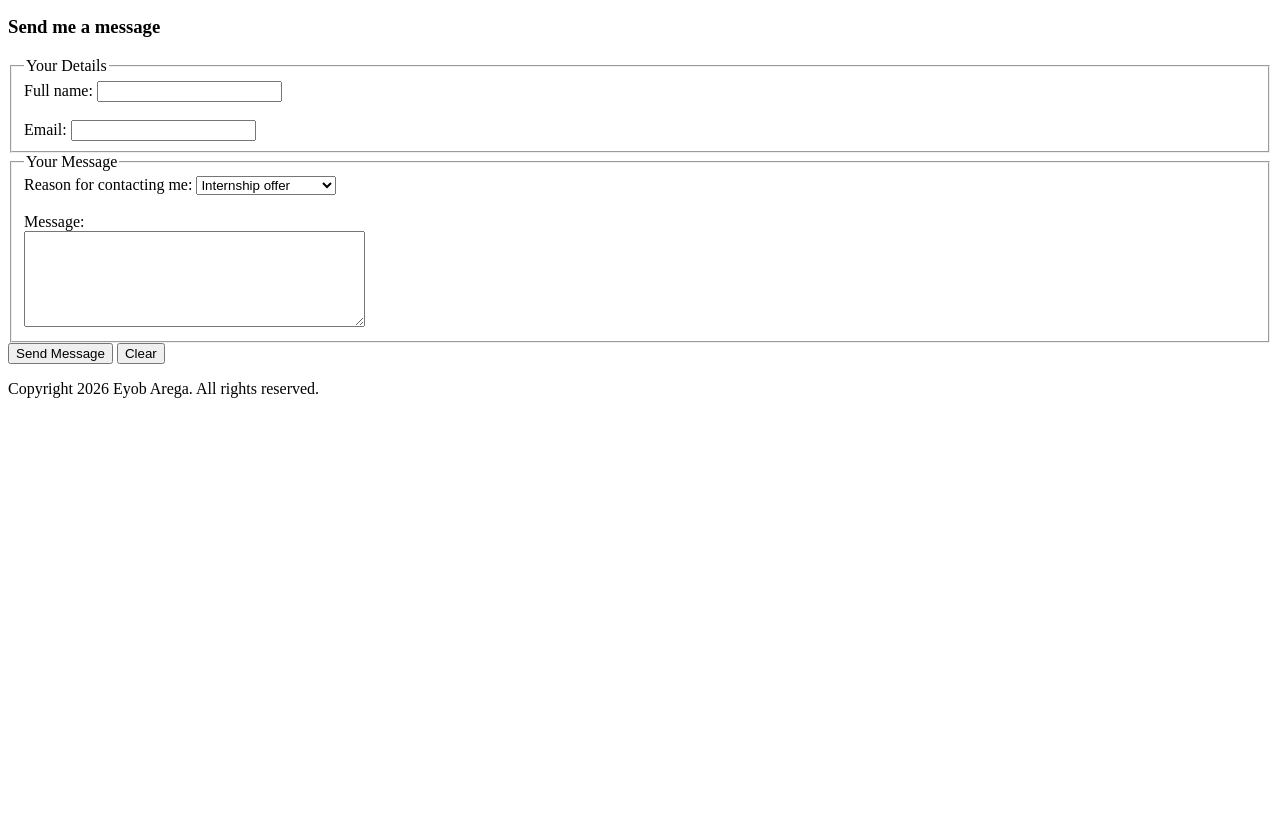
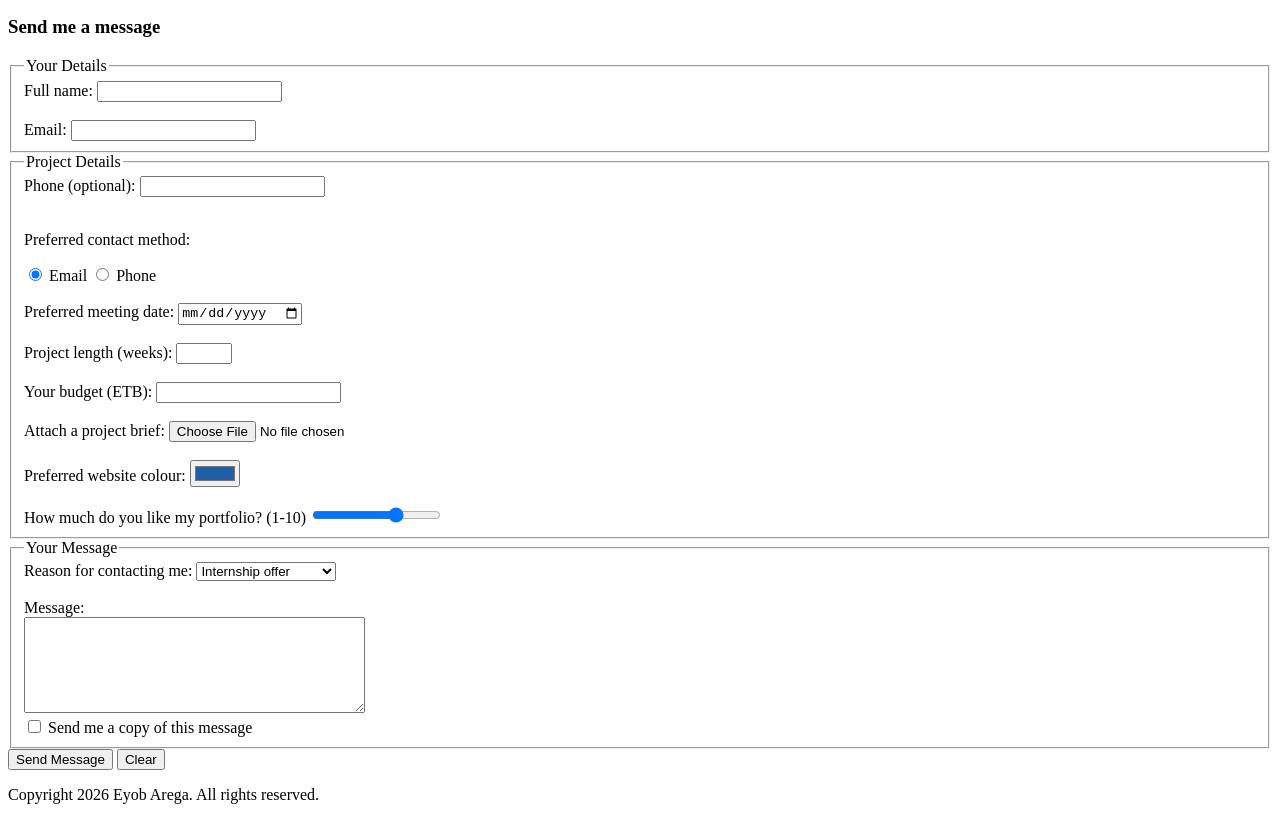
Before and after one commit to eyobarega-debug/IP-Projects, a plain HTML site: page index.html in a window 1280 px wide. Shown: the part 2619-3439 px from the top of the page. Before the commit the page ends 3033 px from the top, so only its background shows below. Drawn offline with Linux system fonts and the light colour scheme.

Commit message:
Complete Lab 10: input types, validation, and POST method

```diff
--- a/index.html
+++ b/index.html
@@ -186,21 +186,61 @@
     </map>
 
             <h3>Send me a message</h3>
-            <form action="thank-you.html" method="get">
+            <form action="thank-you.html" method="post" enctype="multipart/form-data">
 
+                <!-- Part B Validation added (required) -->
                 <fieldset>
                     <legend>Your Details</legend>
                     <label for="fullname">Full name: </label>
-                    <input type="text" id="fullname" name="fullname">
+                    <input type="text" id="fullname" name="fullname" required>
                     <br><br>
                     <label for="email">Email:</label>
-                    <input type="email" id="email" name="email">
+                    <input type="email" id="email" name="email" required>
+                </fieldset>
+
+                <!-- Part A: New Project Details group -->
+                <fieldset>
+                    <legend>Project Details</legend>
+                    <label for="phone">Phone (optional): </label>
+                    <input type="text" id="phone" name="phone" pattern="0[79][0-9]{8}" title="10 digits starting with 09 or 07">
+                    <br><br>
+
+                    <p>Preferred contact method:</p>
+                    <input type="radio" id="by-email" name="contact-method" value="email" checked>
+                    <label for="by-email">Email</label>
+                    <input type="radio" id="by-phone" name="contact-method" value="phone">
+                    <label for="by-phone">Phone</label>
+                    <br><br>
+
+                    <label for="meeting">Preferred meeting date: </label>
+                    <input type="date" id="meeting" name="meeting" min="2026-11-01">
+                    <br><br>
+
+                    <label for="weeks">Project length (weeks): </label>
+                    <input type="number" id="weeks" name="weeks" min="1" max="52" step="1">
+                    <br><br>
+
+                    <!-- Your Turn: Budget field -->
+                    <label for="budget">Your budget (ETB): </label>
+                    <input type="number" id="budget" name="budget" min="1000" step="500">
+                    <br><br>
+
+                    <label for="brief">Attach a project brief:</label>
+                    <input type="file" id="brief" name="brief">
+                    <br><br>
+
+                    <label for="colour">Preferred website colour: </label>
+                    <input type="color" id="colour" name="colour" value="#1f5fa8">
+                    <br><br>
+
+                    <label for="rating">How much do you like my portfolio? (1-10)</label>
+                    <input type="range" id="rating" name="rating" min="1" max="10" value="7">
                 </fieldset>
 
                 <fieldset>
                     <legend>Your Message</legend>
                     <label for="reason">Reason for contacting me: </label>
-                    <select id="reason" name="reason">
+                    <select id="reason" name="reason" required>
                         <optgroup label="Work">
                             <option value="internship">Internship offer</option>
                             <option value="freelance">Freelance project</option>
@@ -214,10 +254,13 @@
                     </select>
                     <br><br>
                     <label for="message">Message: </label><br>
-                    <textarea id="message" name="message" rows="6" cols="40"></textarea>
+                    <textarea id="message" name="message" rows="6" cols="40" required></textarea>
+                    <br>
+                    <!-- Checkbox added here -->
+                    <input type="checkbox" id="copy" name="copy" value="yes">
+                    <label for="copy">Send me a copy of this message</label>
                 </fieldset>
 
-                <!-- Part D: Buttons -->
                 <button type="submit">Send Message</button>
                 <button type="reset">Clear</button>
 
```
Also changed, not shown: thank-you.html (+2 -2 lines).
